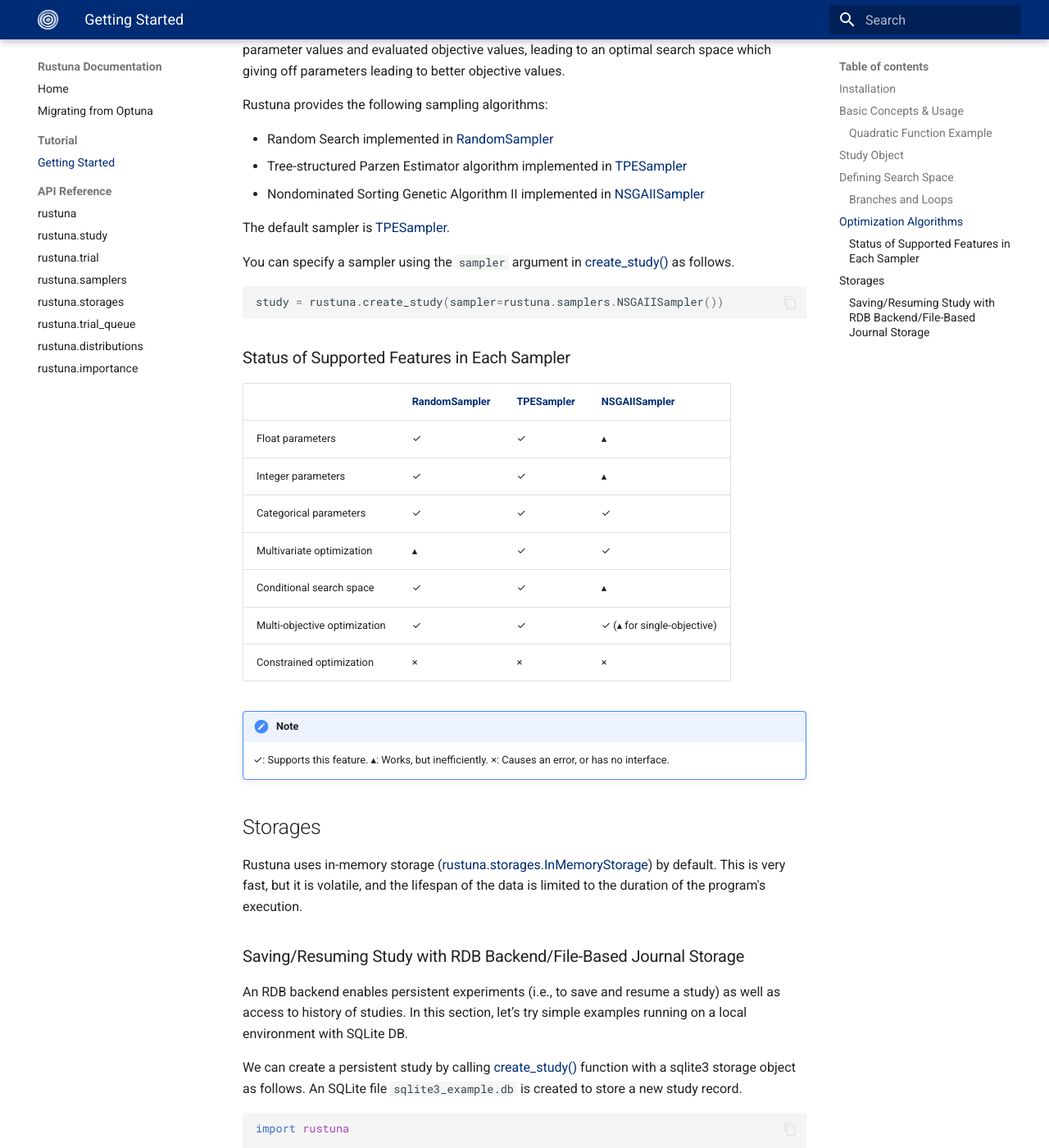
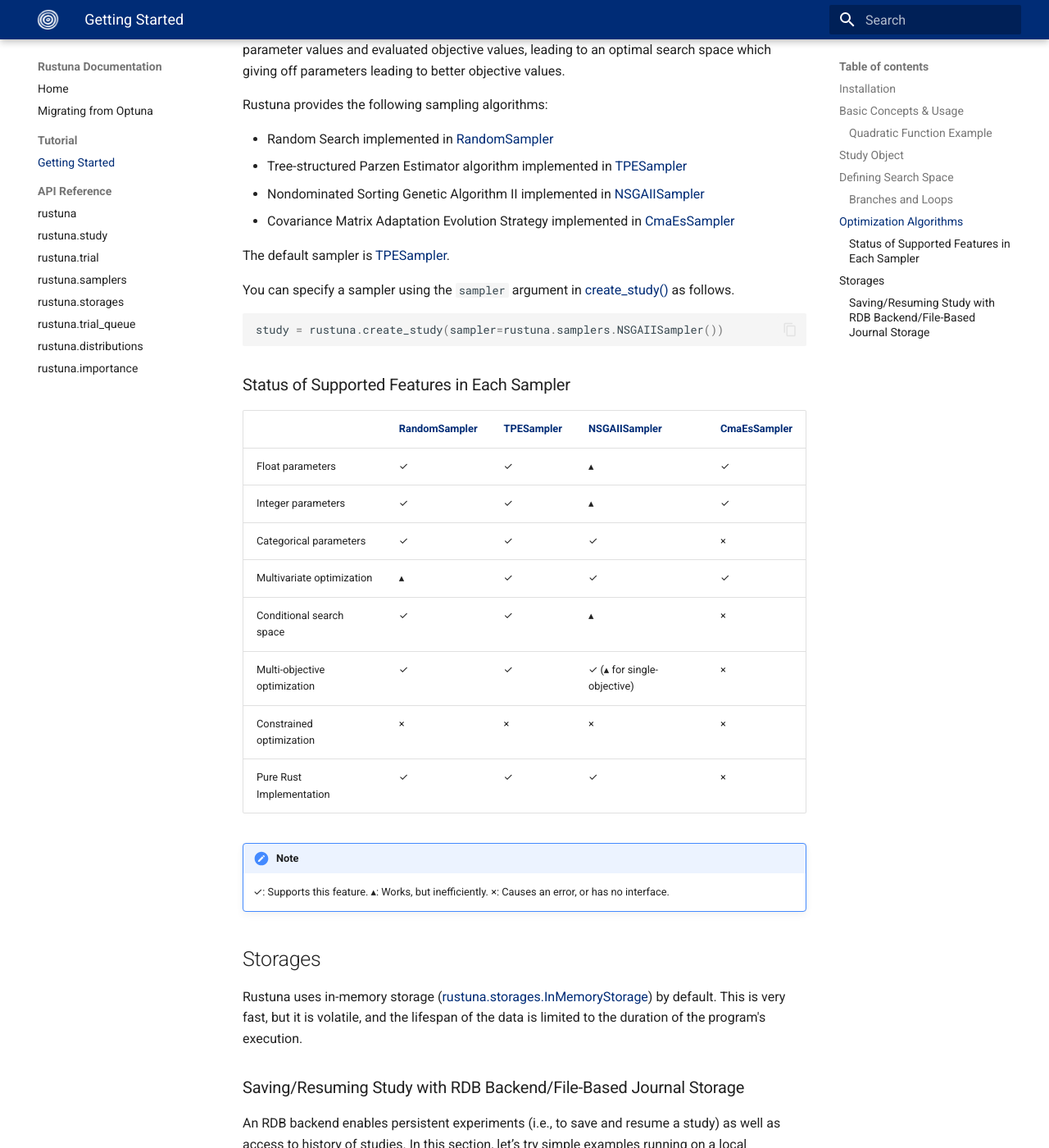
Before and after one commit to kappybar/rustuna, an MkDocs documentation site: the page built from docs/docs/tutorial/getting-started.md, in a window 1280 px wide and 1400 px high, scrolled down 5160 px. Shown: the whole window at 82% size. Built offline with MkDocs 1.6.1 and Material for MkDocs 9.7.7, drawn with Linux system fonts in a browser that asks for light colours.

Commit message:
Update documentation for CmaEsSampler

```diff
--- a/docs/docs/tutorial/getting-started.md
+++ b/docs/docs/tutorial/getting-started.md
@@ -247,6 +247,7 @@ Rustuna provides the following sampling algorithms:
 - Random Search implemented in [RandomSampler](../api/samplers.md#rustuna.samplers.RandomSampler)
 - Tree-structured Parzen Estimator algorithm implemented in [TPESampler](../api/samplers.md#rustuna.samplers.TPESampler)
 - Nondominated Sorting Genetic Algorithm II implemented in [NSGAIISampler](../api/samplers.md#rustuna.samplers.NSGAIISampler)
+- Covariance Matrix Adaptation Evolution Strategy implemented in [CmaEsSampler](../api/samplers.md#rustuna.samplers.CmaEsSampler)
 
 The default sampler is [TPESampler](../api/samplers.md#rustuna.samplers.TPESampler).
 
@@ -258,15 +259,16 @@ study = rustuna.create_study(sampler=rustuna.samplers.NSGAIISampler())
 
 ### Status of Supported Features in Each Sampler
 
-||[RandomSampler](../api/samplers.md#rustuna.samplers.RandomSampler)|[TPESampler](../api/samplers.md#rustuna.samplers.TPESampler)|[NSGAIISampler](../api/samplers.md#rustuna.samplers.NSGAIISampler)|
-|-|-|-|-|
-|Float parameters|✓|✓|▴|
-|Integer parameters|✓|✓|▴|
-|Categorical parameters|✓|✓|✓|
-|Multivariate optimization|▴|✓|✓|
-|Conditional search space|✓|✓|▴|
-|Multi-objective optimization|✓|✓|✓ (▴ for single-objective)|
-|Constrained optimization|×|×|×|
+||[RandomSampler](../api/samplers.md#rustuna.samplers.RandomSampler)|[TPESampler](../api/samplers.md#rustuna.samplers.TPESampler)|[NSGAIISampler](../api/samplers.md#rustuna.samplers.NSGAIISampler)|[CmaEsSampler](../api/samplers.md#rustuna.samplers.CmaEsSampler)|
+|-|-|-|-|-|
+|Float parameters|✓|✓|▴|✓|
+|Integer parameters|✓|✓|▴|✓|
+|Categorical parameters|✓|✓|✓|×|
+|Multivariate optimization|▴|✓|✓|✓|
+|Conditional search space|✓|✓|▴|×|
+|Multi-objective optimization|✓|✓|✓ (▴ for single-objective)|×|
+|Constrained optimization|×|×|×|×|
+|Pure Rust Implementation|✓|✓|✓|×|
 
 !!! note
     ✓: Supports this feature. ▴: Works, but inefficiently. ×: Causes an error, or has no interface.
```
Also changed, not shown: docs/docs/api/samplers.md (+2 -0 lines).
